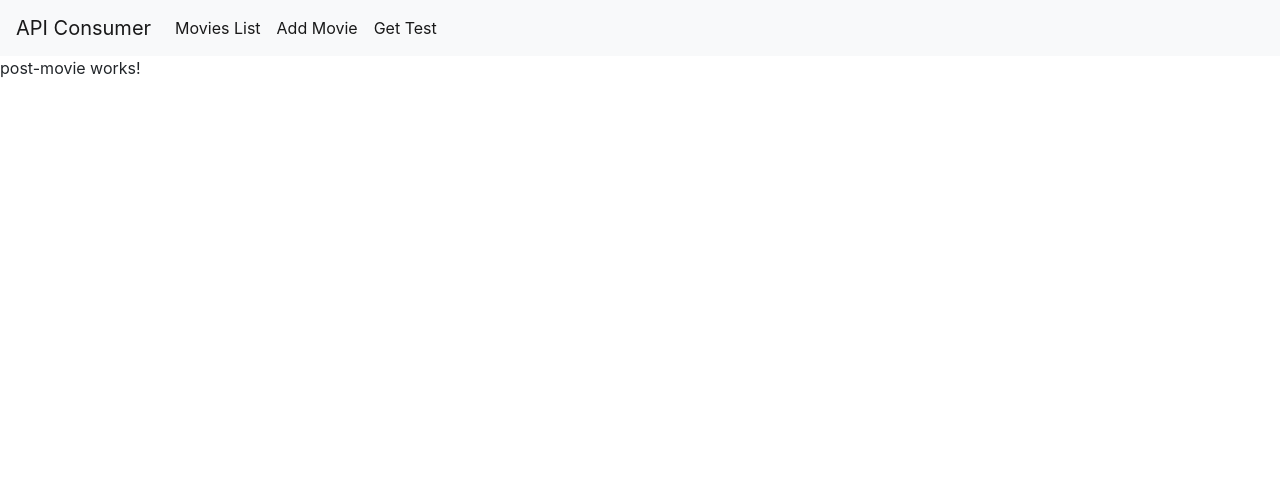
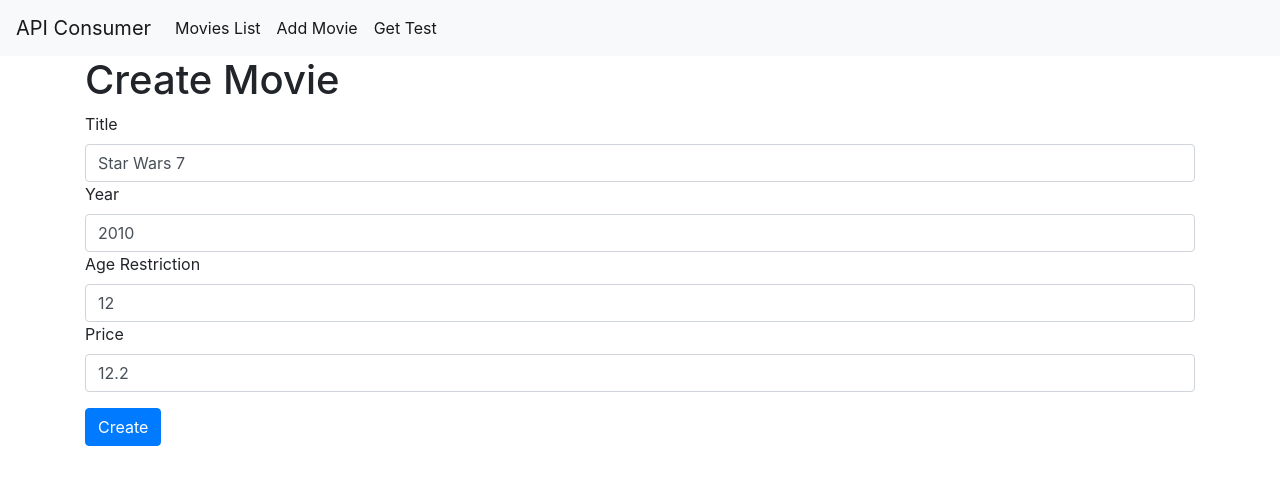
Before and after one commit to kolosovpetro/ApiFrontend, an Angular app: page /add-movie in a window 1280 px wide. Shown: the top 484 px of the page. Built offline with nearby package versions, Linux system fonts and the light colour scheme.

Commit message:
post and get implemented

```diff
--- /dev/null
+++ b/src/app/api.service.ts
@@ -0,0 +1,23 @@
+import {Injectable} from '@angular/core';
+import {HttpClient} from '@angular/common/http';
+import {Observable} from 'rxjs';
+import {Movies} from './models/movies';
+import {PostMovieDto} from './dto/post-movie-dto';
+
+@Injectable({
+  providedIn: 'root'
+})
+export class ApiService {
+  private apiUrl = 'https://cqrs-movies-api.herokuapp.com/api/movies';
+
+  constructor(private httpClient: HttpClient) {
+  }
+
+  getMoviesList(): Observable<Movies[]> {
+    return this.httpClient.get<Movies[]>(this.apiUrl);
+  }
+
+  postMovie(dto: PostMovieDto): Observable<any> {
+    return this.httpClient.post<any>(this.apiUrl, dto);
+  }
+}
--- a/src/app/app.module.ts
+++ b/src/app/app.module.ts
@@ -1,5 +1,6 @@
 import {NgModule} from '@angular/core';
 import {BrowserModule} from '@angular/platform-browser';
+import {HttpClientModule} from '@angular/common/http';
 
 import {AppRoutingModule} from './app-routing.module';
 import {AppComponent} from './app.component';
@@ -10,6 +11,7 @@ import {PostMovieComponent} from './post-movie/post-movie.component';
 import {PatchMovieComponent} from './patch-movie/patch-movie.component';
 import {DeleteMovieComponent} from './delete-movie/delete-movie.component';
 import {GetMovieByIdComponent} from './get-movie-by-id/get-movie-by-id.component';
+import {FormsModule} from '@angular/forms';
 
 @NgModule({
   declarations: [
@@ -27,7 +29,9 @@ import {GetMovieByIdComponent} from './get-movie-by-id/get-movie-by-id.component
       {path: 'get-movies', component: GetMoviesComponent},
       {path: 'add-movie', component: PostMovieComponent},
     ]),
-    AppRoutingModule
+    HttpClientModule,
+    AppRoutingModule,
+    FormsModule
   ],
   providers: [],
   bootstrap: [AppComponent]
--- /dev/null
+++ b/src/app/dto/post-movie-dto.ts
@@ -0,0 +1,13 @@
+export class PostMovieDto {
+  title: string;
+  year: number;
+  ageRestriction: number;
+  price: number;
+
+  constructor(title: string, year: number, ageRestriction: number, price: number) {
+    this.title = title;
+    this.year = year;
+    this.ageRestriction = ageRestriction;
+    this.price = price;
+  }
+}
--- a/src/app/get-movies/get-movies.component.html
+++ b/src/app/get-movies/get-movies.component.html
@@ -6,7 +6,8 @@
 
 <div class="container">
   <h1>List of Movies</h1>
-  <table class="table">
+  <button class="btn btn-primary">Create</button>
+  <table class="table" style="margin-top: 20px">
     <thead>
     <tr>
       <th scope="col">Id</th>
@@ -20,13 +21,17 @@
     </thead>
     <tbody>
     <tr *ngFor="let movie of moviesList">
-      <th>{{movie.id}}</th>
+      <th>{{movie.movieId}}</th>
       <td>{{movie.title}}</td>
       <td>{{movie.year}}</td>
       <td>{{movie.ageRestriction}}</td>
       <td>{{movie.price}}</td>
-      <td><button class="btn btn-primary">Update</button></td>
-      <td><button class="btn btn-danger">Delete</button></td>
+      <td>
+        <button class="btn btn-primary">Update</button>
+      </td>
+      <td>
+        <button class="btn btn-danger">Delete</button>
+      </td>
     </tr>
     </tbody>
   </table>
--- a/src/app/get-movies/get-movies.component.ts
+++ b/src/app/get-movies/get-movies.component.ts
@@ -1,5 +1,6 @@
 import {Component, OnInit} from '@angular/core';
 import {Movies} from '../models/movies';
+import {ApiService} from '../api.service';
 
 @Component({
   selector: 'app-get-movies',
@@ -7,24 +8,14 @@ import {Movies} from '../models/movies';
   styleUrls: ['./get-movies.component.css']
 })
 export class GetMoviesComponent implements OnInit {
-  moviesList: Movies[] = [
-    new Movies(1, 'Lord of the rings', 2003, 12, 10.2),
-    new Movies(2, 'Shrek', 2005, 6, 12),
-    new Movies(3, 'King Kong', 2002, 12, 14),
-  ];
+  moviesList: Movies[];
 
-  constructor() {
+  constructor(private apiService: ApiService) {
   }
 
   ngOnInit(): void {
+    this.apiService.getMoviesList().subscribe((data: Movies[]) => {
+      this.moviesList = data;
+    });
   }
-
-  addNewMovie(): void {
-    this.moviesList.push(new Movies(this.moviesList.length + 1, 'King Kong', 2002, 12, 14));
-  }
-
-  popMovie(): void {
-    this.moviesList.pop();
-  }
-
 }
--- a/src/app/models/movies.ts
+++ b/src/app/models/movies.ts
@@ -1,12 +1,12 @@
 export class Movies {
-  public id: number;
+  public movieId: number;
   public title: string;
   public year: number;
   public ageRestriction: number;
   public price: number;
 
   constructor(id: number, title: string, year: number, ageRestriction: number, price: number) {
-    this.id = id;
+    this.movieId = id;
     this.title = title;
     this.year = year;
     this.ageRestriction = ageRestriction;
--- a/src/app/post-movie/post-movie.component.html
+++ b/src/app/post-movie/post-movie.component.html
@@ -1 +1,23 @@
-<p>post-movie works!</p>
+<div class="container">
+  <h1>Create Movie</h1>
+  <div>
+    <div class="form-group">
+      <label for="title">Title</label>
+      <input [(ngModel)]="currentDto.title" type="text" class="form-control" id="title" aria-describedby="emailHelp"
+             placeholder="Enter movie title">
+
+      <label for="year">Year</label>
+      <input [(ngModel)]="currentDto.year" type="number" class="form-control" id="year"
+             placeholder="Enter movie year">
+
+      <label for="ageRestriction">Age Restriction</label>
+      <input [(ngModel)]="currentDto.ageRestriction" type="number" class="form-control" id="ageRestriction"
+             placeholder="Enter movie age restriction">
+
+      <label for="price">Price</label>
+      <input [(ngModel)]="currentDto.price" type="number" step="0.1" class="form-control" id="price"
+             placeholder="Enter movie price">
+    </div>
+    <button class="btn btn-primary" (click)="postMovie()">Create</button>
+  </div>
+</div>
--- a/src/app/post-movie/post-movie.component.ts
+++ b/src/app/post-movie/post-movie.component.ts
@@ -1,4 +1,6 @@
-import { Component, OnInit } from '@angular/core';
+import {Component, OnInit} from '@angular/core';
+import {ApiService} from '../api.service';
+import {PostMovieDto} from '../dto/post-movie-dto';
 
 @Component({
   selector: 'app-post-movie',
@@ -6,10 +8,19 @@ import { Component, OnInit } from '@angular/core';
   styleUrls: ['./post-movie.component.css']
 })
 export class PostMovieComponent implements OnInit {
+  currentDto: PostMovieDto;
+  response: any;
 
-  constructor() { }
+  constructor(private apiService: ApiService) {
+  }
 
   ngOnInit(): void {
+    this.currentDto = new PostMovieDto('Star Wars 7', 2010, 12, 12.2);
   }
 
+  postMovie(): void {
+    this.apiService.postMovie(this.currentDto).subscribe((data: any) => {
+      this.response = data;
+    });
+  }
 }
```
